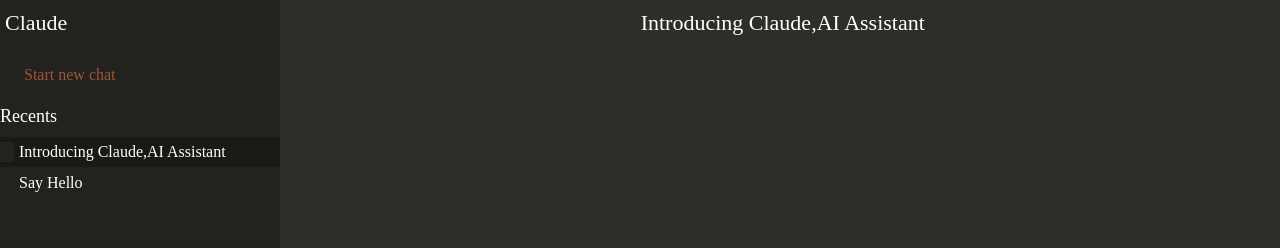
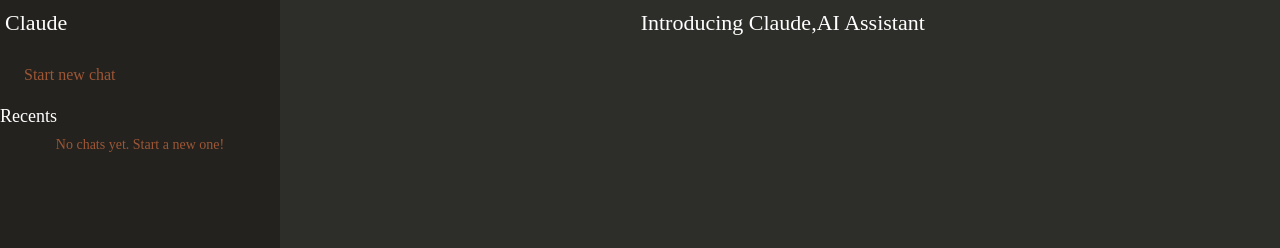
Before and after one commit to StriveToLearnCode/LLM-Component, a Vue app: page / in a window 1280 px wide. Shown: the top 248 px of the page. Built offline with nearby package versions, Linux system fonts and the light colour scheme; a web font is replaced by a local one.

Commit message:
feat:创建新对话框完成，但是打字效果出现问题

```diff
--- a/package.json
+++ b/package.json
@@ -16,7 +16,8 @@
     "normalize.css": "^8.0.1",
     "pdfjs-dist": "^4.8.69",
     "pinia": "^2.2.8",
-    "vue": "^3.5.12"
+    "vue": "^3.5.12",
+    "vue-router": "^4.5.0"
   },
   "devDependencies": {
     "@vitejs/plugin-vue": "^5.1.4",
--- a/src/App.vue
+++ b/src/App.vue
@@ -57,7 +57,7 @@
         </div>
       </div>
       <div class="bottom">
-        <RichTextEditor @sendMsg="responseMsg" />
+        <RichTextEditor />
       </div>
       <!-- 内联对话 -->
       <div class="diglog" v-show="isDiglogOpen">
@@ -70,35 +70,18 @@
   </div>
 </template>
 <script setup>
-import { ref } from "vue";
+import { ref, computed } from "vue";
 import RichTextEditor from "./components/RichTextEditor.vue";
 import Sidebar from "./components/Sidebar.vue";
 import InlineDiglog from "./components/InlineDialog.vue";
+import { useIsShowStore } from "@/store/index";
 import { marked } from "marked"; // 引入 marked 库
-const messageArr = ref([]);
+const store = useIsShowStore();
+const messageArr = computed(() => store.messageArr);
+
 const contain = ref(null);
 const isSidebarOpen = ref(true);
 const isDiglogOpen = ref(false);
-// 处理消息发送
-const responseMsg = (message) => {
-  // 滚动到最新消息
-  if (contain.value) {
-    contain.value.scrollTop = contain.value.scrollHeight;
-  }
-  console.log(message);
-
-  // 如果消息来自 AI，则执行打字机效果
-  if (message.role === "assistant") {
-    // 推送新的消息对象到数组
-    messageArr.value.push({
-      ...message,
-      content: "", // 初始化为空字符串，打字效果开始时再填充内容
-    });
-    typingEffect(message.content);
-  } else {
-    messageArr.value.push(message);
-  }
-};
 
 // 复制消息内容
 const copyMessage = (message) => {
@@ -120,29 +103,7 @@
 const renderMarkdown = (content) => {
   return marked.parse(content); // 使用 marked 库将 Markdown 转换为 HTML
 };
-// 打字机效果
-const typingEffect = (text) => {
-  const lastMessageIndex = messageArr.value.length - 1; // 获取最后一条消息的索引
-  let index = 0;
 
-  // 每个字符逐渐显示，模拟打字机效果
-  const typingInterval = setInterval(() => {
-    if (index < text.length) {
-      messageArr.value[lastMessageIndex].content += text[index]; // 每次追加一个字符
-      index++;
-      // 滚动到最新消息
-      if (contain.value) {
-        contain.value.scrollTop = contain.value.scrollHeight;
-      }
-    } else {
-      clearInterval(typingInterval); // 打字结束，清除定时器
-      // 滚动到最新消息
-      if (contain.value) {
-        contain.value.scrollTop = contain.value.scrollHeight;
-      }
-    }
-  }, 50); // 控制每个字符之间的时间间隔
-};
 // 关闭侧边栏
 const closeSidebar = (value) => {
   console.log("关闭侧边栏", value);
--- a/src/components/RichTextEditor.vue
+++ b/src/components/RichTextEditor.vue
@@ -27,7 +27,9 @@
 import { QuillEditor } from "@vueup/vue-quill";
 import { quickChat } from "@/api/chat";
 import "@vueup/vue-quill/dist/vue-quill.snow.css";
+import { useIsShowStore } from "@/store/index";
 import loading from "./loading.vue";
+const store = useIsShowStore();
 const content = ref(""); // 绑定编辑器内容
 const quill = ref(null);
 const isSending = ref(false); // 用于跟踪发送状态
@@ -37,8 +39,6 @@
     toolbar: false, // 关闭工具栏
   },
 };
-// 发送给父组件
-const emit = defineEmits(["sendMsg"]);
 
 // 发送消息
 const sendMessage = async () => {
@@ -48,11 +48,12 @@
     return;
   }
   const message = content.value?.ops[0]?.insert;
-  emit("sendMsg", { role: "user", content: message });
+  store.addMessageArr({ role: "user", content: message });
   isSending.value = true;
   const res = await quickChat(message);
   isSending.value = false;
-  emit("sendMsg", res.data.choices[0].message);
+  console.log(res.data.choices[0].message);
+  store.addMessageArr(res.data.choices[0].message);
 };
 
 // 插入图片
--- a/src/components/Sidebar.vue
+++ b/src/components/Sidebar.vue
@@ -7,7 +7,7 @@
       </div>
     </div>
     <div class="content">
-      <div class="add">
+      <div class="add" @click="newChat">
         <i class="iconfont">&#xe611;</i>
         <span>Start new chat</span>
       </div>
@@ -16,80 +16,122 @@
       <div class="recents">
         <div class="title">Recents</div>
         <div class="list">
-          <div class="item active">
+          <!-- Display a message when there are no recent chats -->
+          <div v-if="store.chatArr.length === 0" class="no-chats">
+            No chats yet. Start a new one!
+          </div>
+          <div
+            v-for="(item, index) in store.chatArr"
+            :key="index"
+            class="item"
+            :class="{ active: store.selectedChatIndex === index }"
+            @click="choose(index)"
+          >
             <i class="iconfont">&#xe620;</i>
-            <span>Introducing Claude,AI Assistant</span>
-          </div>
-          <div class="item">
-            <i class="iconfont">&#xe620;</i>
-            <span>Say Hello</span>
+            <span>{{ item[0]?.content || "New Chat" }}</span>
           </div>
         </div>
       </div>
     </div>
   </div>
 </template>
+
 <script setup>
-import { ref } from "vue";
+import { useIsShowStore } from "@/store/index";
+const store = useIsShowStore();
 const emit = defineEmits(["closeSidebar"]);
+
 const closeSidebar = () => {
   emit("closeSidebar", false);
 };
+
+const newChat = () => {
+  if (store.messageArr.length === 0) return alert("这个人很懒，什么都没留下");
+  store.addChatArr();
+};
+
+const choose = (index) => {
+  store.chooseChat(index);
+};
 </script>
+
 <style scoped lang="scss">
 .container {
   height: 100%;
   background-color: #2d2d2a;
   padding: 10px 30px;
+
   .top {
     padding: 10px 5px;
     display: flex;
     justify-content: space-between;
     align-items: center;
+
     .title {
       font-size: 22px;
       text-align: center;
     }
   }
+
   .content {
     margin-top: 20px;
+
     .add {
       display: flex;
       align-items: center;
       cursor: pointer;
+
       .iconfont {
         background-color: #23221e;
         font-size: 18px;
         margin-right: 10px;
         color: #9d5636;
       }
+
       span {
         color: #9d5636;
       }
     }
   }
+
   .bottom {
     .recents {
       margin-top: 20px;
+
       .title {
         font-size: 18px;
       }
 
       .list {
         margin-top: 10px;
-        .active {
-          background-color: #1a1915;
-        }
+
         .item {
           display: flex;
           align-items: center;
           padding: 5px 0;
           cursor: pointer;
+          transition: background-color 0.3s ease;
+
           .iconfont {
             background-color: #23221e;
             font-size: 18px;
             margin-right: 5px;
           }
+
+          &.active {
+            background-color: #1a1915;
+          }
+
+          &:hover {
+            background-color: #3e3d38;
+          }
+        }
+
+        .no-chats {
+          text-align: center;
+          color: #9d5636;
+          font-size: 14px;
+          margin-top: 10px;
         }
       }
     }
--- a/src/store/index.js
+++ b/src/store/index.js
@@ -1,13 +1,13 @@
 import { defineStore } from "pinia";
 
-// 你可以任意命名 `defineStore()` 的返回值，但最好使用 store 的名字，同时以 `use` 开头且以 `Store` 结尾。
-// (比如 `useUserStore`，`useCartStore`，`useProductStore`)
-// 第一个参数是你的应用中 Store 的唯一 ID。
 export const useIsShowStore = defineStore("isShow", {
   // 其他配置...
   state: () => ({
     isShow: true,
     Suggestion: "",
+    chatArr: [],
+    messageArr: [],
+    chatId: 0,
   }),
   actions: {
     setIsShow(value) {
@@ -16,5 +16,17 @@
     setSuggestion(value) {
       this.Suggestion = value;
     },
+    addChatArr() {
+      this.chatId++;
+      // 清空 messageArr
+      this.messageArr = [];
+    },
+    addMessageArr(value) {
+      this.messageArr.push(value);
+      this.chatArr[this.chatId] = this.messageArr;
+    },
+    chooseChat(value) {
+      this.messageArr = this.chatArr[value];
+    },
   },
 });
```
Also changed, not shown: 1 other file (tests, documents, lock files or other folders).
